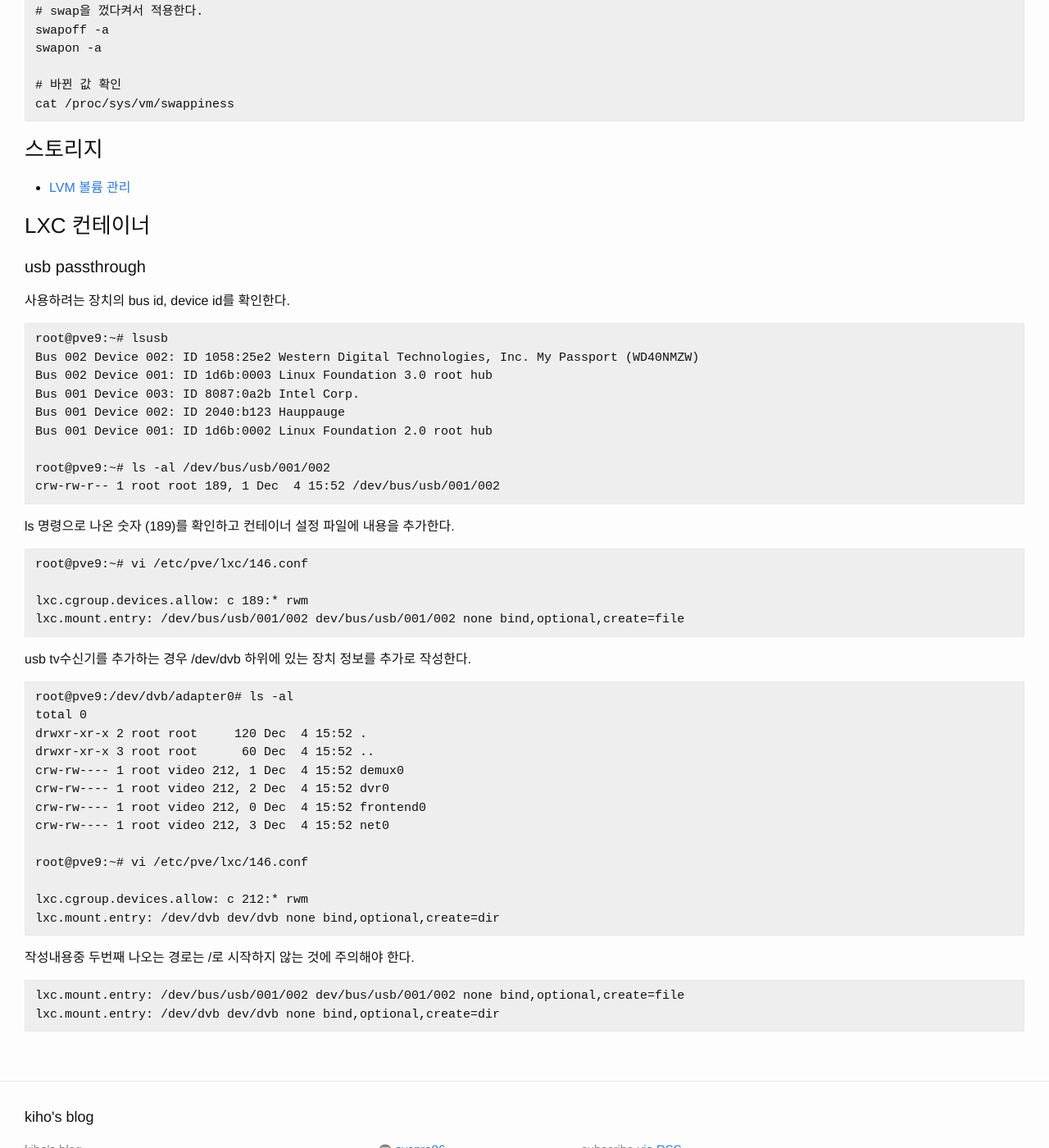
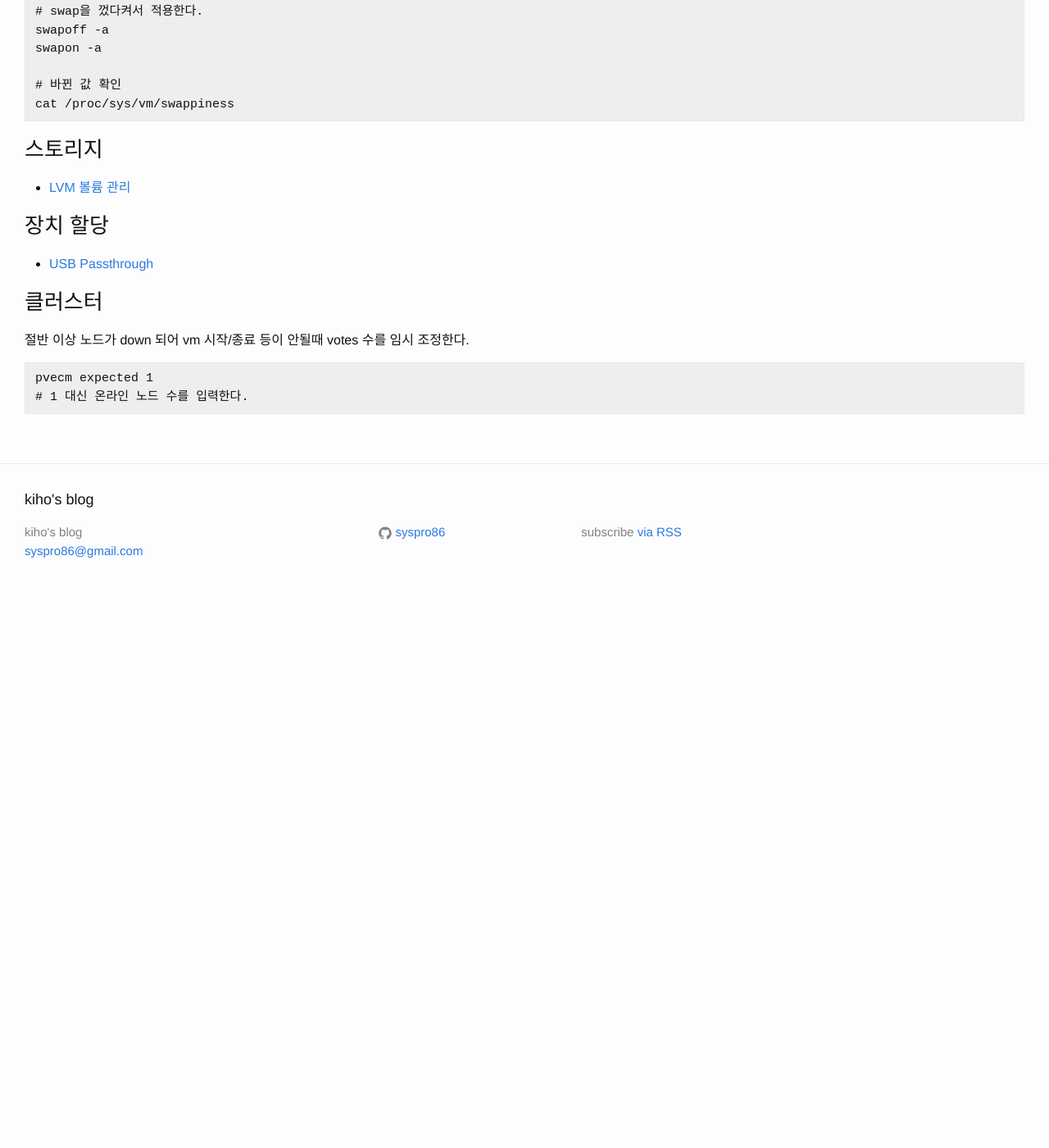
Before and after one commit to syspro86/syspro86.github.io, a Jekyll site: the page built from _posts/2020-12-06-home-server.md, in a window 1280 px wide and 1400 px high, scrolled down 439 px. Shown: the whole window at 82% size. Built offline with Jekyll 4.4.1, drawn with Linux system fonts in a browser that asks for light colours; comment, search, counter and statistics services are not loaded; after the commit the page ends 1182 px from its top, so only the background shows below that.

Commit message:
pvecm expected 추가

````diff
--- a/_posts/2020-12-06-home-server.md
+++ b/_posts/2020-12-06-home-server.md
@@ -29,51 +29,14 @@ cat /proc/sys/vm/swappiness
 
 - [LVM 볼륨 관리](/post/proxmox-lvm.html)
 
+### 장치 할당
 
-### LXC 컨테이너
+- [USB Passthrough](/post/proxmox-usb-passthrough.html)
 
-#### usb passthrough
+### 클러스터
 
-사용하려는 장치의 bus id, device id를 확인한다.
+절반 이상 노드가 down 되어 vm 시작/종료 등이 안될때 votes 수를 임시 조정한다.
 ```
-root@pve9:~# lsusb
-Bus 002 Device 002: ID 1058:25e2 Western Digital Technologies, Inc. My Passport (WD40NMZW)
-Bus 002 Device 001: ID 1d6b:0003 Linux Foundation 3.0 root hub
-Bus 001 Device 003: ID 8087:0a2b Intel Corp.
-Bus 001 Device 002: ID 2040:b123 Hauppauge
-Bus 001 Device 001: ID 1d6b:0002 Linux Foundation 2.0 root hub
-
-root@pve9:~# ls -al /dev/bus/usb/001/002
-crw-rw-r-- 1 root root 189, 1 Dec  4 15:52 /dev/bus/usb/001/002
+pvecm expected 1
+# 1 대신 온라인 노드 수를 입력한다.
 ```
-
-ls 명령으로 나온 숫자 (189)를 확인하고 컨테이너 설정 파일에 내용을 추가한다.
-```
-root@pve9:~# vi /etc/pve/lxc/146.conf
-
-lxc.cgroup.devices.allow: c 189:* rwm
-lxc.mount.entry: /dev/bus/usb/001/002 dev/bus/usb/001/002 none bind,optional,create=file
-```
-
-usb tv수신기를 추가하는 경우 /dev/dvb 하위에 있는 장치 정보를 추가로 작성한다.
-```
-root@pve9:/dev/dvb/adapter0# ls -al
-total 0
-drwxr-xr-x 2 root root     120 Dec  4 15:52 .
-drwxr-xr-x 3 root root      60 Dec  4 15:52 ..
-crw-rw---- 1 root video 212, 1 Dec  4 15:52 demux0
-crw-rw---- 1 root video 212, 2 Dec  4 15:52 dvr0
-crw-rw---- 1 root video 212, 0 Dec  4 15:52 frontend0
-crw-rw---- 1 root video 212, 3 Dec  4 15:52 net0
-
-root@pve9:~# vi /etc/pve/lxc/146.conf
-
-lxc.cgroup.devices.allow: c 212:* rwm
-lxc.mount.entry: /dev/dvb dev/dvb none bind,optional,create=dir
-```
-
-작성내용중 두번째 나오는 경로는 /로 시작하지 않는 것에 주의해야 한다.
-```
-lxc.mount.entry: /dev/bus/usb/001/002 dev/bus/usb/001/002 none bind,optional,create=file
-lxc.mount.entry: /dev/dvb dev/dvb none bind,optional,create=dir
-```
````
Also changed, not shown: _posts/2021-04-27-usb-passthrough.md (added, +53 -0 lines).
